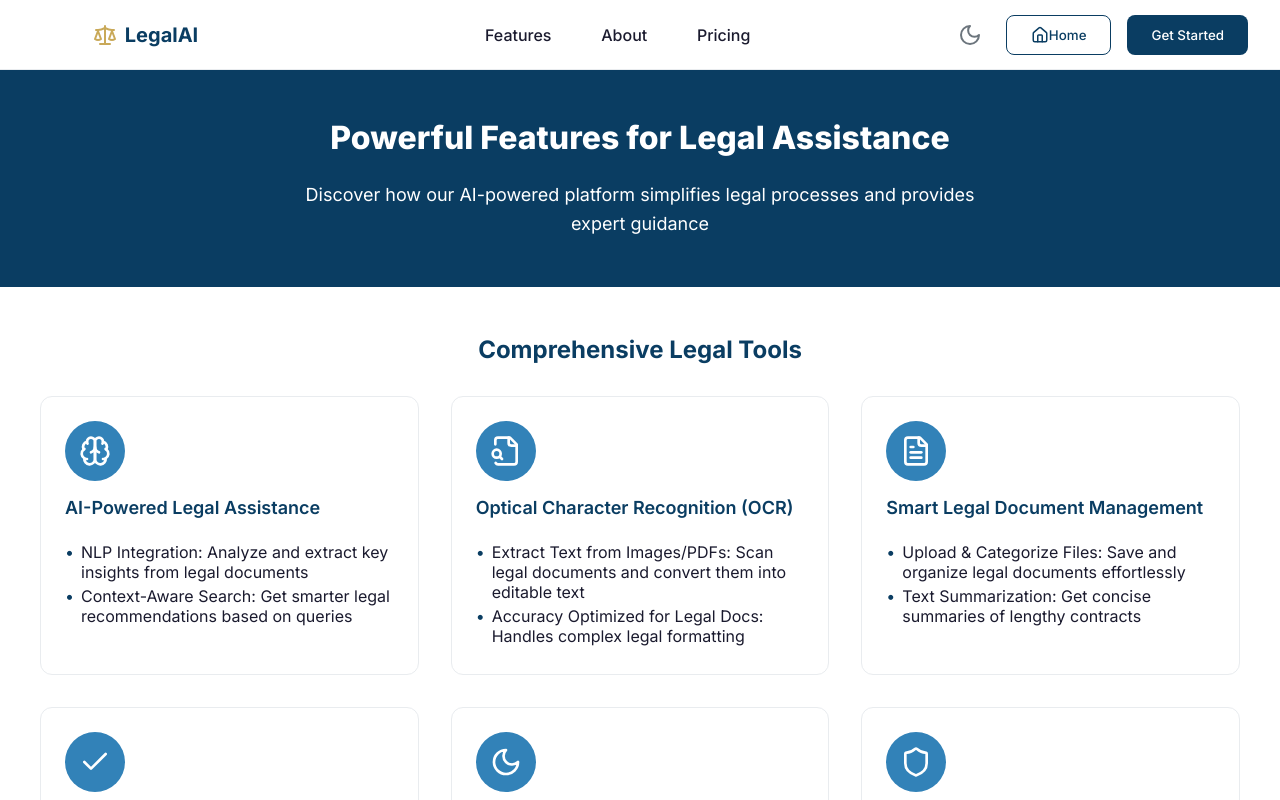
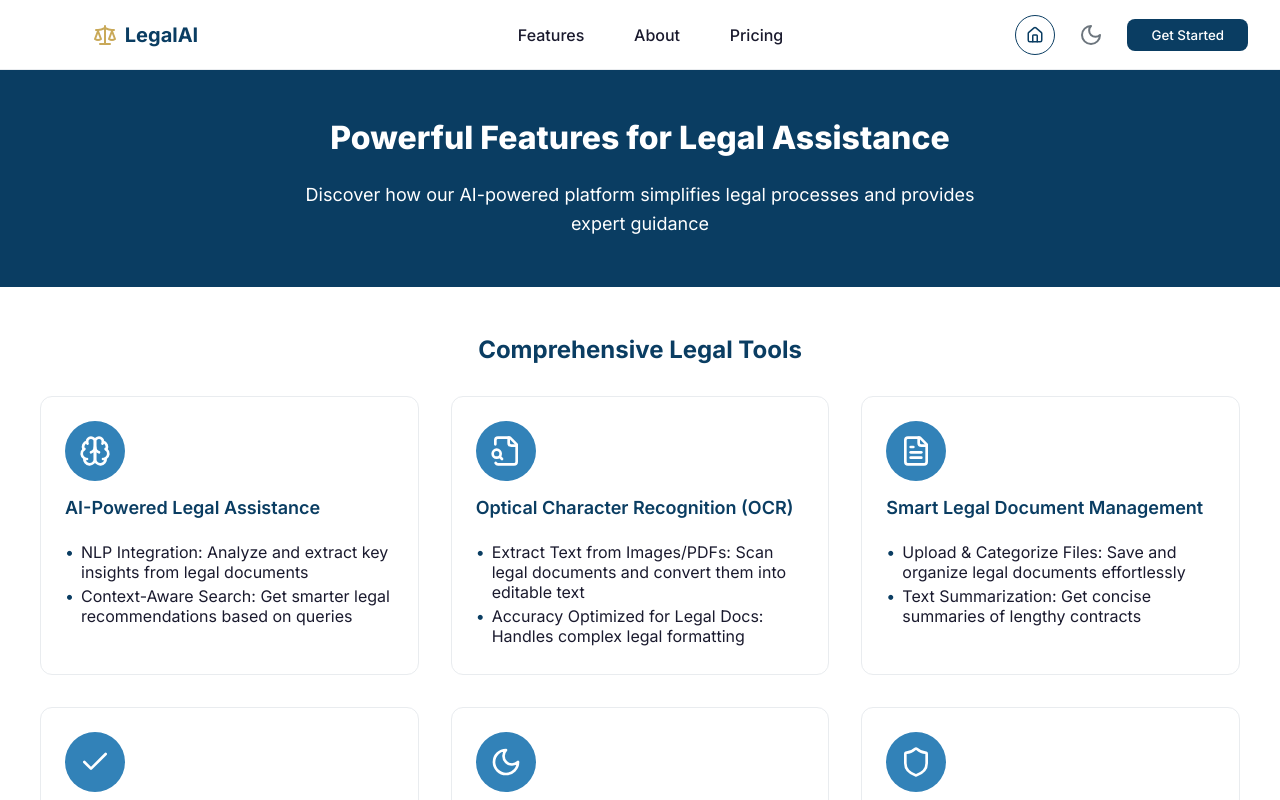
Before and after one commit to cscoPragya/AIChatbotFrontend, a React (Vite) app: page / in a window 1280 px wide. Both pictures are taken after a click on the link "Features". Shown: the top 800 px of the page. Built offline with nearby package versions, Linux system fonts and the light colour scheme.

Commit message:
fixed some issues

```diff
--- a/src/App.css
+++ b/src/App.css
@@ -352,16 +352,14 @@
   /* background-color: red; */
   position: relative;
   left: 5%;
-
 }
 
 .logo-icon {
   margin-right: var(--spacing-sm);
   color: var(--color-secondary);
-
-}
-
-.main-nav{
+}
+
+.main-nav {
   /* background-color: red; */
   position: relative;
   left: 2%;
@@ -384,6 +382,7 @@
 
 .header-actions {
   display: flex;
+  align-items: center;
   gap: var(--spacing-md);
 }
 
@@ -768,7 +767,6 @@
   font-size: var(--font-size-sm);
 }
 
-
 .login-footer a {
   color: var(--color-primary);
   text-decoration: none;
@@ -786,28 +784,23 @@
     padding: var(--spacing-xl) var(--spacing-lg);
     text-align: center;
     /* background-color: red; */
-
-
-  }
-  .hero-animation{
+  }
+  .hero-animation {
     /* background-color: red; */
     margin-bottom: 0;
     padding: 0;
-
   }
 
   .hero-content {
-   margin-top:15% ;
+    margin-top: 15%;
     position: relative;
     /* background-color: pink; */
 
     left: 0;
   }
-  .hero-content p{
+  .hero-content p {
     color: rgb(255, 255, 255);
-
-  }
-
+  }
 
   .hero-content h1 {
     font-size: var(--font-size-xxxl);
@@ -828,6 +821,14 @@
   .chat-message {
     max-width: 90%;
   }
+  .logo{
+    /* background-color: #2563eb; */
+    left: 0;
+  }
+ .header-actions{
+  /* background-color: #2563   */
+  padding: 0 10px;
+ }
 }
 
 @media (max-width: 480px) {
@@ -851,7 +852,6 @@
     padding: var(--spacing-lg);
   }
 }
-
 
 /* About section */
 
@@ -1072,7 +1072,8 @@
   padding: var(--spacing-xl);
   text-align: center;
 }
-.dark .about-footer, .dark .features-footer{
+.dark .about-footer,
+.dark .features-footer {
   background-color: var(--color-gray-300);
 }
 
@@ -1609,8 +1610,6 @@
     overflow-y: auto;
   }
 }
-
-
 
 /* Hero section animation updated code */
 
@@ -1766,3 +1765,77 @@
   background: #f0d080;
   box-shadow: 0 0 10px rgba(240, 208, 128, 0.3);
 }
+
+/* Add these styles for the hamburger menu animation and icon-only home button */
+
+/* Hamburger menu animation */
+.mobile-menu-button {
+  display: none;
+  background: none;
+  border: none;
+  color: var(--color-gray-600);
+  cursor: pointer;
+  width: 40px;
+  height: 40px;
+  display: flex;
+  align-items: center;
+  justify-content: center;
+  transition: transform var(--transition-normal);
+  z-index: 101;
+  display: none;
+}
+
+.mobile-menu-button:hover {
+  color: var(--color-primary);
+}
+
+.menu-icon {
+  transition: transform 0.3s ease;
+}
+
+.mobile-menu-button:hover .menu-icon {
+  transform: scale(1.1);
+}
+
+/* Icon-only home button */
+.back-home-btn.icon-only {
+  width: 40px;
+  height: 40px;
+  padding: 0;
+  display: flex;
+  align-items: center;
+  justify-content: center;
+  border-radius: 50%;
+}
+
+.back-home-btn.icon-only:hover {
+  background-color: var(--color-primary);
+  color: white;
+  transform: scale(1.05);
+}
+
+/* Make sure header actions are visible on all pages */
+.header-actions {
+  display: flex;
+  align-items: center;
+  gap: var(--spacing-md);
+  /* background-color: red; */
+}
+
+/* Ensure the mobile menu works properly */
+@media (max-width: 768px) {
+  .mobile-menu-button {
+    display: flex;
+  }
+
+  .chat-header .header-actions,
+  .about-page .header-actions,
+  .features-page .header-actions {
+    display: flex;
+  }
+
+  /* Hide the original header actions only on home page */
+  .home-container .header-actions {
+    display: none;
+  }
+}
--- a/src/App.jsx
+++ b/src/App.jsx
@@ -68,21 +68,22 @@ function App() {
     }
   }, [isSidebarOpen, currentPage])
 
+  // Fix the hamburger menu toggle functionality
+  // Replace the useEffect for the mobile menu button with this improved version
   useEffect(() => {
+    const handleMobileMenuToggle = () => {
+      setIsMobileMenuOpen(!isMobileMenuOpen)
+    }
+
     const mobileMenuButton = document.querySelector(".mobile-menu-button")
-    const mobileMenu = document.querySelector(".mobile-menu")
 
-    if (mobileMenuButton && mobileMenu) {
-      mobileMenuButton.addEventListener("click", () => {
-        setIsMobileMenuOpen(!isMobileMenuOpen)
-      })
+    if (mobileMenuButton) {
+      mobileMenuButton.addEventListener("click", handleMobileMenuToggle)
     }
 
     return () => {
       if (mobileMenuButton) {
-        mobileMenuButton.removeEventListener("click", () => {
-          setIsMobileMenuOpen(!isMobileMenuOpen)
-        })
+        mobileMenuButton.removeEventListener("click", handleMobileMenuToggle)
       }
     }
   }, [isMobileMenuOpen])
@@ -367,7 +368,7 @@ function App() {
             </ul>
           </nav>
           <div className="mobile-menu-button">
-            <Menu size={24} />
+            {isMobileMenuOpen ? <X size={24} className="menu-icon" /> : <Menu size={24} className="menu-icon" />}
           </div>
           <div className="header-actions">
             <ThemeToggle />
@@ -419,7 +420,6 @@ function App() {
                   href="#"
                   onClick={(e) => {
                     e.preventDefault()
-                    navigateTo("login")
                   }}
                 >
                   Login
@@ -535,10 +535,20 @@ function App() {
               <span>LegalAI</span>
             </div>
 
-            <div className="header-actions">
+            {/* Modify the renderChatPage function to update the Home button (remove text, keep icon only) */}
+            {/* Find this section in the renderChatPage function: */}
+            {/* <div className="header-actions">
               <button className="back-home-btn" onClick={() => navigateTo("home")}>
                 <Home size={18} />
                 <span>Home</span>
+              </button>
+              <ThemeToggle />
+            </div> */}
+
+            {/* And replace it with: */}
+            <div className="header-actions">
+              <button className="back-home-btn icon-only" onClick={() => navigateTo("home")} title="Home">
+                <Home size={18} />
               </button>
               <ThemeToggle />
             </div>
--- a/src/components/AboutPage.jsx
+++ b/src/components/AboutPage.jsx
@@ -1,9 +1,9 @@
-"use client"
+"use client";
 
-import { Scale, Home, ArrowRight, Brain, FileSearch, Shield, Search, Zap } from "lucide-react"
-import ThemeToggle from "./ThemeToggle"
-import { useEffect } from "react"
-import gsap from "gsap"
+import { Scale, Home, ArrowRight, Brain, FileSearch, Shield, Search, Zap } from "lucide-react";
+import ThemeToggle from "./ThemeToggle";
+import { useEffect } from "react";
+import gsap from "gsap";
 
 function AboutPage({ navigateTo }) {
   useEffect(() => {
@@ -18,7 +18,7 @@ function AboutPage({ navigateTo }) {
         stagger: 0.2,
         ease: "power2.out",
       },
-    )
+    );
 
     // Animate icons
     gsap.fromTo(
@@ -32,8 +32,8 @@ function AboutPage({ navigateTo }) {
         ease: "back.out(1.7)",
         delay: 0.3,
       },
-    )
-  }, [])
+    );
+  }, []);
 
   return (
     <div className="about-page">
@@ -48,8 +48,8 @@ function AboutPage({ navigateTo }) {
               <a
                 href="#"
                 onClick={(e) => {
-                  e.preventDefault()
-                  navigateTo("features")
+                  e.preventDefault();
+                  navigateTo("features");
                 }}
               >
                 Features
@@ -59,8 +59,8 @@ function AboutPage({ navigateTo }) {
               <a
                 href="#"
                 onClick={(e) => {
-                  e.preventDefault()
-                  navigateTo("about")
+                  e.preventDefault();
+                  navigateTo("about");
                 }}
               >
                 About
@@ -70,8 +70,8 @@ function AboutPage({ navigateTo }) {
               <a
                 href="#"
                 onClick={(e) => {
-                  e.preventDefault()
-                  navigateTo("home")
+                  e.preventDefault();
+                  navigateTo("home");
                 }}
               >
                 Pricing
@@ -80,17 +80,15 @@ function AboutPage({ navigateTo }) {
           </ul>
         </nav>
         <div className="header-actions">
+          <button className="back-home-btn icon-only" onClick={() => navigateTo("home")} title="Home">
+            <Home size={18} />
+          </button>
           <ThemeToggle />
-          <button onClick={() => navigateTo("home")} className="btn btn-outline">
-            <Home size={18} className="mr-2" />
-            Home
-          </button>
           <button onClick={() => navigateTo("chat")} className="btn btn-primary">
             Get Started
           </button>
         </div>
       </header>
-
       <main className="about-content">
         {/* Hero Section */}
         <section className="about-hero about-section">
@@ -241,7 +239,7 @@ function AboutPage({ navigateTo }) {
             <Scale className="logo-icon" />
             <span>LegalAI</span>
           </div>
-          <p>© 2025 LegalAI. All rights reserved.</p>
+          <p>© 2023 LegalAI. All rights reserved.</p>
           <p>
             <small>
               Disclaimer: LegalAI provides legal information, not legal advice. For specific legal advice, please
@@ -251,7 +249,7 @@ function AboutPage({ navigateTo }) {
         </div>
       </footer>
     </div>
-  )
+  );
 }
 
-export default AboutPage
+export default AboutPage;
--- a/src/components/FeaturesPage.jsx
+++ b/src/components/FeaturesPage.jsx
@@ -115,11 +115,10 @@ function FeaturesPage({ navigateTo }) {
           </ul>
         </nav>
         <div className="header-actions">
+          <button className="back-home-btn icon-only" onClick={() => navigateTo("home")} title="Home">
+            <Home size={18} />
+          </button>
           <ThemeToggle />
-          <button onClick={() => navigateTo("home")} className="btn btn-outline">
-            <Home size={18} className="mr-2" />
-            Home
-          </button>
           <button onClick={() => navigateTo("chat")} className="btn btn-primary">
             Get Started
           </button>
@@ -310,7 +309,7 @@ function FeaturesPage({ navigateTo }) {
             <Scale className="logo-icon" />
             <span>LegalAI</span>
           </div>
-          <p>© 2025 LegalAI. All rights reserved.</p>
+          <p>© 2023 LegalAI. All rights reserved.</p>
           <p>
             <small>
               Disclaimer: LegalAI provides legal information, not legal advice. For specific legal advice, please
```
